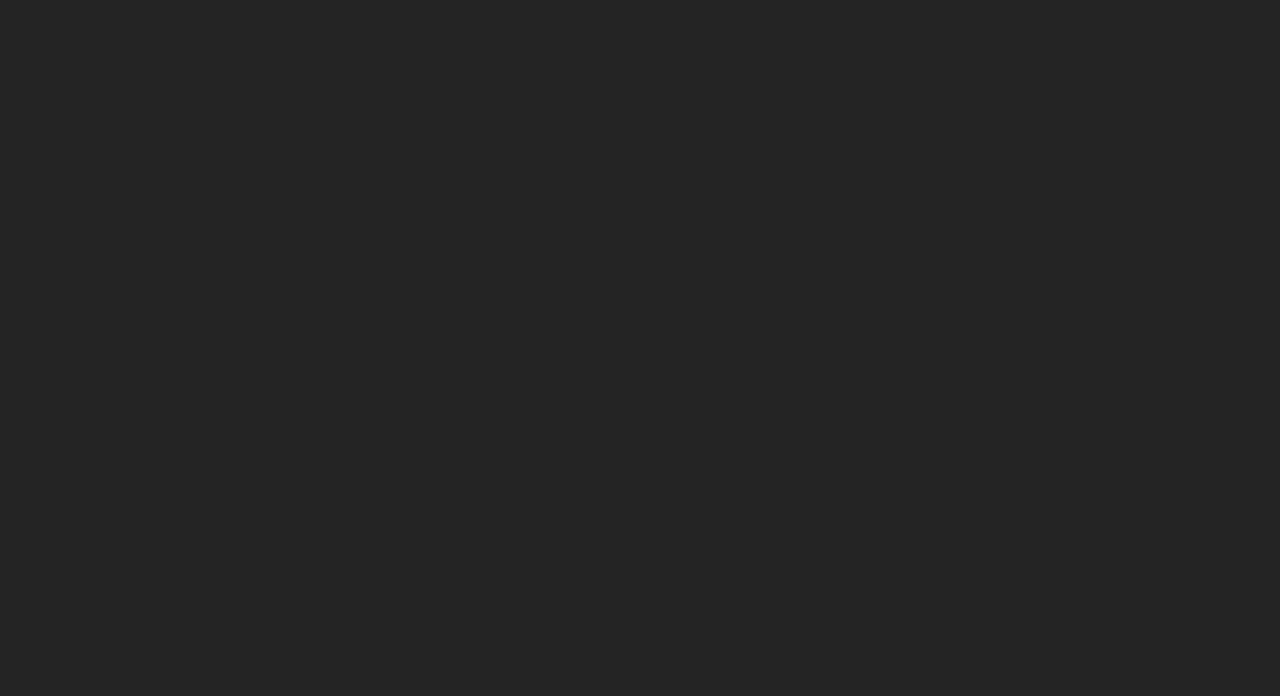
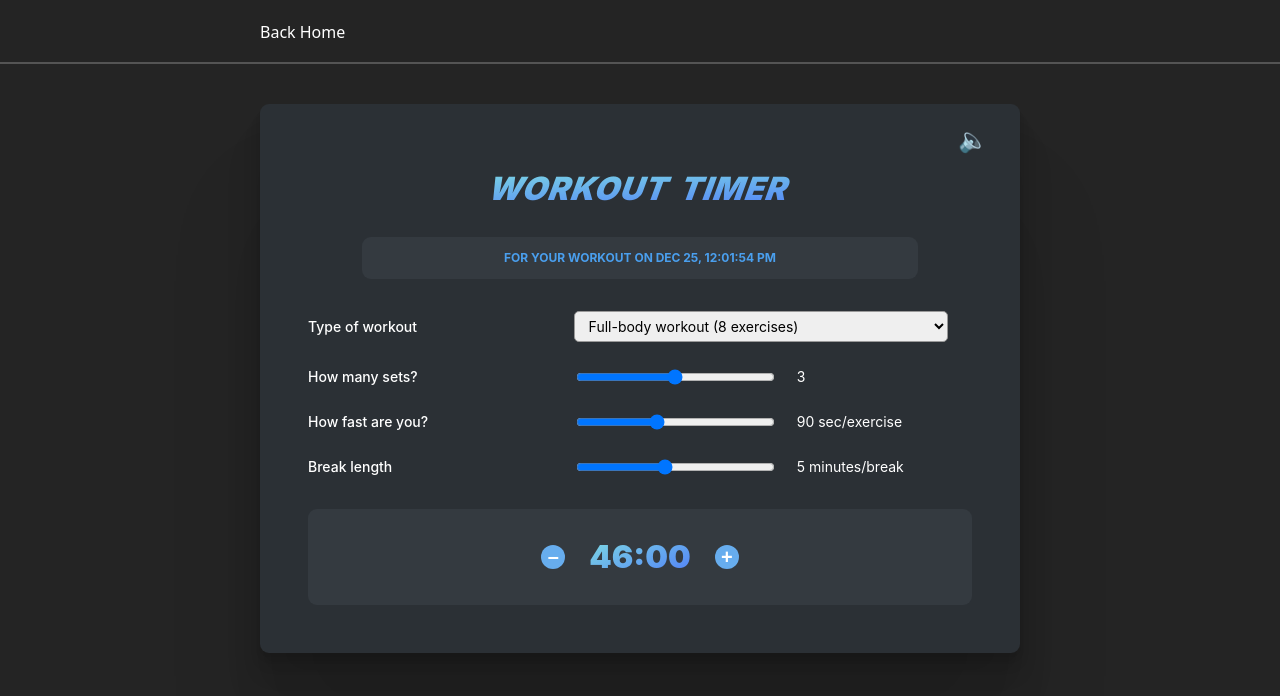
Before and after one commit to YanaKarpliuk/react-learning-projects, a React (Vite) app: page /workout-timer in a window 1280 px wide. Before the commit this address had no page. Shown: the top 696 px of the page. Built offline with nearby package versions, Linux system fonts and the light colour scheme.

Commit message:
Practice memoization

```diff
--- a/src/App.jsx
+++ b/src/App.jsx
@@ -14,6 +14,7 @@ const UsePopcorn = lazy(() => import('./Pages/UsePopcorn/UsePopcorn.jsx'));
 const ReactQuiz = lazy(() => import('./Pages/ReactQuiz/ReactQuiz.jsx'));
 const DateCounter = lazy(() => import('./Pages/DateCounter/DateCounter.jsx'));
 const TravelList = lazy(() => import('./Pages/TravelList/TravelList.jsx'));
+const WorkoutTimer = lazy(() => import('./Pages/WorkoutTimer/WorkoutTimer.jsx'));
 import SharedLayout from './Components/SharedLayout/SharedLayout.jsx';
 import { QuizProvider } from "./pages/ReactQuiz/contexts/QuizContext";
 
@@ -33,6 +34,7 @@ function App() {
           <Route path="eat-n-split" element={<EatNSplit/>}/>
           <Route path="usepopcorn" element={<UsePopcorn/>}/>
           <Route path="date-counter" element={<DateCounter/>}/>
+          <Route path="workout-timer" element={<WorkoutTimer/>}/>
           <Route path="react-quiz" element={
             <QuizProvider>
               <ReactQuiz/>
--- a/src/pages/Home/Home.jsx
+++ b/src/pages/Home/Home.jsx
@@ -50,6 +50,9 @@ export default function Home() {
             <li>
               <NavLink to="/react-quiz" end>React Quiz</NavLink>
             </li>
+            <li>
+              <NavLink to="/workout-timer" end>Workout Timer</NavLink>
+            </li>
           </ul>
         </nav>
       </header>
--- /dev/null
+++ b/src/pages/WorkoutTimer/WorkoutTimer.jsx
@@ -0,0 +1,67 @@
+import { useEffect, useMemo, useState } from "react";
+import Calculator from "./components/Calculator.jsx";
+import ToggleSounds from "./components/ToggleSounds.jsx";
+import './WorkoutTimer.scss';
+
+// Moved here because doesn't contain any reactive values.
+// No need to recreate it on each render.
+function formatTime(date) {
+  return new Intl.DateTimeFormat("en", {
+    month: "short",
+    year: "2-digit",
+    hour: "2-digit",
+    minute: "2-digit",
+    second: "2-digit",
+  }).format(date);
+}
+
+export default function WorkoutTimer() {
+  const [allowSound, setAllowSound] = useState(true);
+  const [time, setTime] = useState(formatTime(new Date()));
+
+  // Will be AM or PM
+  const partOfDay = time.slice(-2);
+
+  // useMemo is used because this is an array.
+  const workouts = useMemo(() => {
+    return [
+      {
+        name: "Full-body workout",
+        numExercises: partOfDay === "AM" ? 9 : 8,
+      },
+      {
+        name: "Arms + Legs",
+        numExercises: 6,
+      },
+      {
+        name: "Arms only",
+        numExercises: 3,
+      },
+      {
+        name: "Legs only",
+        numExercises: 4,
+      },
+      {
+        name: "Core only",
+        numExercises: partOfDay === "AM" ? 5 : 4,
+      },
+    ]
+  }, [partOfDay])
+
+  useEffect(function () {
+    const id = setInterval(function () {
+      setTime(formatTime(new Date()));
+    }, 1000);
+
+    return () => clearInterval(id);
+  }, []);
+
+  return (
+      <div className={'workout-timer-page'}>
+        <h1>Workout timer</h1>
+        <time>For your workout on {time}</time>
+        <ToggleSounds allowSound={allowSound} setAllowSound={setAllowSound}/>
+        <Calculator workouts={workouts} allowSound={allowSound}/>
+      </div>
+  );
+}
--- /dev/null
+++ b/src/pages/WorkoutTimer/WorkoutTimer.scss
@@ -0,0 +1,143 @@
+.workout-timer-page {
+  position: relative;
+  font-family: -apple-system, BlinkMacSystemFont, "Segoe UI", Roboto, Oxygen,
+  Ubuntu, Cantarell, "Open Sans", "Helvetica Neue", sans-serif;
+  color: #fff;
+  background-color: #2b3035;
+  padding: 48px 16px;
+  border-radius: 9px;
+  // stylelint-disable color-function-alias-notation, color-function-notation
+  box-shadow: 0 2.8px 2.8px rgba(0, 0, 0, 2.8%),
+  0 6.7px 6.7px rgba(0, 0, 0, 4%), 0 12.5px 12.5px rgba(0, 0, 0, 5%),
+  0 22.3px 22.3px rgba(0, 0, 0, 6%),
+  0 41.8px 41.8px rgba(0, 0, 0, 7.2%), 0 100px 100px rgba(0, 0, 0, 10%);
+
+  @media screen and (width >= 768px) {
+    padding: 48px;
+  }
+
+  h1 {
+    font-size: 32px;
+    text-transform: uppercase;
+    font-weight: 900;
+    letter-spacing: 1px;
+    word-spacing: 5px;
+    text-align: center;
+    line-height: 1;
+    margin-bottom: 32px;
+    background-clip: text;
+    background-image: linear-gradient(to right bottom, #80dfe1, #4e7afa);
+    color: transparent;
+    transform: skew(-20deg);
+  }
+
+  time {
+    display: block;
+    width: 80%;
+    text-align: center;
+    margin: 0 auto 32px;
+    background-color: #343a40;
+    border-radius: 9px;
+    padding: 12px;
+    font-size: 12px;
+    font-weight: 700;
+    color: #4a9fee;
+    text-transform: uppercase;
+  }
+
+  form {
+    display: flex;
+    flex-direction: column;
+    gap: 24px;
+    margin-bottom: 32px;
+
+    .form-row {
+      display: grid;
+      gap: 10px;
+      font-size: 14px;
+
+      @media screen and (width >= 768px) {
+        grid-template-columns: calc(40% - 24px) 30% calc(30% - 24px);
+        align-items: center;
+        gap: 24px;
+
+        &:not(:has(span)) {
+          grid-template-columns: calc(40% - 24px) calc(60% - 24px);
+        }
+      }
+
+      label {
+        font-weight: 500;
+      }
+
+      select {
+        font-family: inherit;
+        font-size: 14px;
+        padding: 5px 10px;
+        border: 1px solid #999;
+        border-radius: 5px;
+        width: 100%;
+      }
+
+      input {
+        width: 100%;
+      }
+    }
+  }
+
+  section {
+    display: flex;
+    align-items: center;
+    justify-content: center;
+    gap: 24px;
+    background-color: #343a40;
+    border-radius: 9px;
+    padding: 24px;
+
+    p {
+      margin: 0;
+      font-size: 32px;
+      font-weight: 900;
+      text-align: center;
+      background-clip: text;
+      background-image: linear-gradient(to right bottom, #80dfe1, #4e7afa);
+      color: transparent;
+    }
+
+    button {
+      height: 24px;
+      aspect-ratio: 1;
+      display: flex;
+      align-items: center;
+      justify-content: center;
+      padding: 0;
+      line-height: 1;
+      border-radius: 50%;
+      border: 0;
+      background-color: #67adee;
+      color: #fff;
+      font-weight: 900;
+      font-size: 20px;
+      cursor: pointer;
+
+      &.decrease {
+        padding-bottom: 3px;
+      }
+    }
+  }
+
+  .btn-sound {
+    position: absolute;
+    top: 24px;
+    right: 16px;
+    background-color: transparent;
+    font-size: 24px;
+    border: 0;
+    padding: 0;
+    line-height: 1;
+
+    @media screen and (width >= 768px) {
+      right: 32px;
+    }
+  }
+}
--- /dev/null
+++ b/src/pages/WorkoutTimer/components/Calculator.jsx
@@ -0,0 +1,96 @@
+import { useState, memo } from 'react';
+import clickSound from '../assets/ClickSound.m4a';
+
+// Memo won't work here because 'workouts' is an array.
+// useMemo should be used for 'workouts'.
+export default memo(function Calculator({ workouts, allowSound }) {
+  const [number, setNumber] = useState(workouts.at(0).numExercises);
+  const [sets, setSets] = useState(3);
+  const [speed, setSpeed] = useState(90);
+  const [durationBreak, setDurationBreak] = useState(5);
+
+  const duration = (number * sets * speed) / 60 + (sets - 1) * durationBreak;
+  const mins = Math.floor(duration);
+  const seconds = (duration - mins) * 60;
+
+  const playSound = function () {
+    if (!allowSound) return;
+    const sound = new Audio(clickSound);
+    sound.play();
+  };
+
+  return (
+      <>
+        <form>
+          <div className={'form-row'}>
+            <label htmlFor='type'>Type of workout</label>
+            <select id='type' value={number} onChange={(e) => setNumber(+e.target.value)}>
+              {workouts.map((workout) => (
+                  <option value={workout.numExercises} key={workout.name}>
+                    {workout.name} ({workout.numExercises} exercises)
+                  </option>
+              ))}
+            </select>
+          </div>
+          <div className={'form-row'}>
+            <label htmlFor='sets'>How many sets?</label>
+            <input
+                id='sets'
+                type='range'
+                min='1'
+                max='5'
+                value={sets}
+                onChange={(e) => setSets(e.target.value)}
+            />
+            <span>{sets}</span>
+          </div>
+          <div className={'form-row'}>
+            <label htmlFor='speed'>How fast are you?</label>
+            <input
+                id='speed'
+                type='range'
+                min='30'
+                max='180'
+                step='30'
+                value={speed}
+                onChange={(e) => setSpeed(e.target.value)}
+            />
+            <span>{speed} sec/exercise</span>
+          </div>
+          <div className={'form-row'}>
+            <label htmlFor='break'>Break length</label>
+            <input
+                id='break'
+                type='range'
+                min='1'
+                max='10'
+                value={durationBreak}
+                onChange={(e) => setDurationBreak(e.target.value)}
+            />
+            <span>{durationBreak} minutes/break</span>
+          </div>
+        </form>
+        <section>
+          <button
+              aria-label='Decrease time'
+              className='decrease'
+              onClick={() => {
+              }}
+          >–
+          </button>
+          <p>
+            {mins < 10 && '0'}
+            {mins}:{seconds < 10 && '0'}
+            {seconds}
+          </p>
+          <button
+              aria-label='Increase time'
+              className='increase'
+              onClick={() => {
+              }}
+          >+
+          </button>
+        </section>
+      </>
+  );
+})
--- /dev/null
+++ b/src/pages/WorkoutTimer/components/ToggleSounds.jsx
@@ -0,0 +1,14 @@
+import { memo } from "react";
+
+// Memo works great here because props are primitive values (objects and arrays aren't used)
+export default memo(function ToggleSounds({ allowSound, setAllowSound }) {
+  return (
+      <button
+          aria-label={allowSound ? 'Turn off the sound' : 'Turn on the sound'}
+          className="btn-sound"
+          onClick={() => setAllowSound((allow) => !allow)}
+      >
+        {allowSound ? "🔈" : "🔇"}
+      </button>
+  );
+})
```
Also changed, not shown: 1 other file (tests, documents, lock files or other folders).
